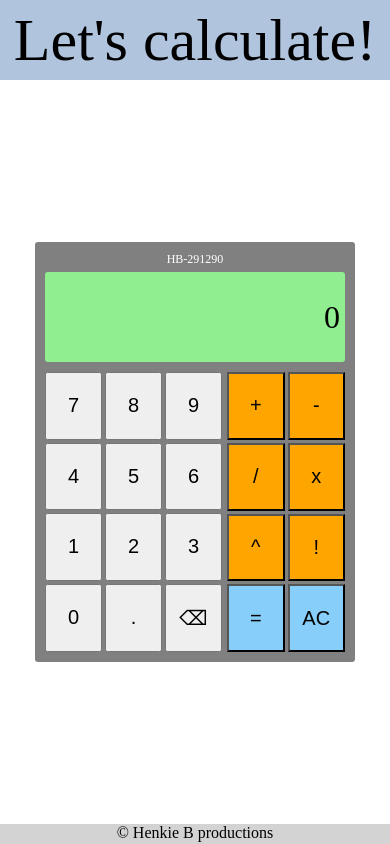
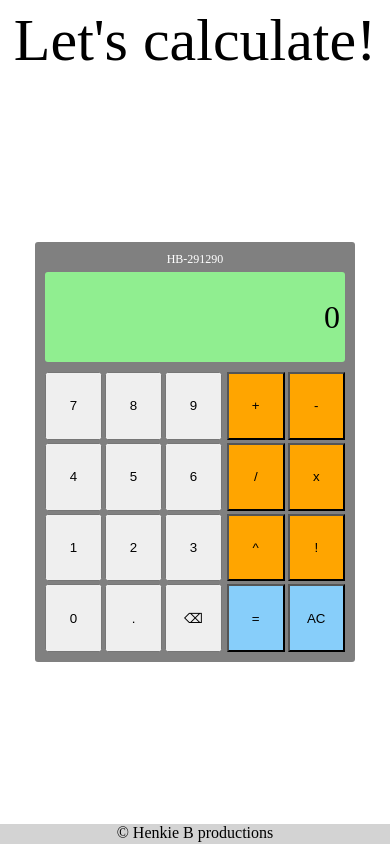
Before and after one commit to wybrenl/calculator, a plain HTML site: page index.html in a window 390 px wide. Drawn offline with Linux system fonts and the light colour scheme.

Commit message:
mobile fix

```diff
--- a/style.css
+++ b/style.css
@@ -11,7 +11,7 @@ body {
 
 .header {
     font-size: 60px;
-    background-color: lightsteelblue;
+    background-color: ligh;
     display: flex;
     height: 80px;
     justify-content: center;
@@ -88,10 +88,6 @@ img {
     background-color: lightskyblue;
 }
 
-button {
-    font-size: 20px;
-}
-
 .footer {
     height: 20px;
     text-align: center;
```
